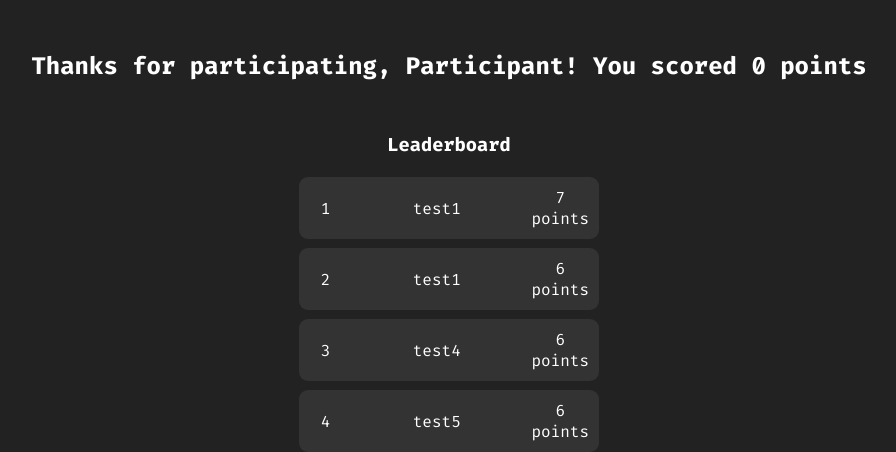
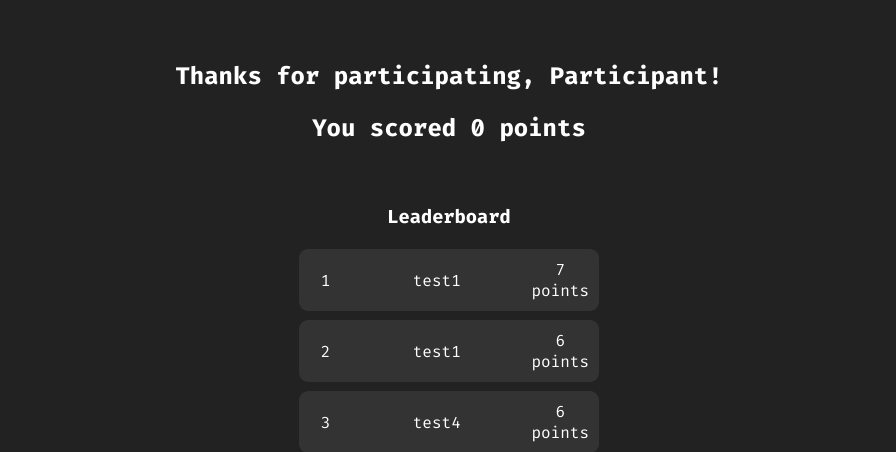
Before and after one commit to cyong113/SearchGermania, a Flask app: page /quiz_results in a window 1280 px wide. Shown: the part 241-693 px from the top of the page, without its empty margins (191-1087 px from the left). Run offline with Flask 3, Linux system fonts and the light colour scheme.

Commit message:
quiz results style

```diff
--- a/app/templates/quiz_results.html
+++ b/app/templates/quiz_results.html
@@ -43,8 +43,10 @@
             text-align: center;
         }
         .spaced-h2 {
-            margin-top: 50px; /* Adjust to desired space */
-            margin-bottom: 50px; /* Adjust to desired space */
+            margin-top: 60px; /* Adjust to desired space */
+            margin-bottom: 60px; /* Adjust to desired space */
+            margin-left: 36px;
+            margin-right: 36px;
         }
         .entry {
             display: flex;
@@ -89,8 +91,10 @@
     <div class="header">
         <h1>Quiz Results</h1>
     </div>
-    <div class="centered-content">
-        <h2 class = "spaced-h2">Thanks for participating, {{ nickname_temp }}! You scored {{ score_temp }} points</h2>
+    <div class="spaced-h2">
+        <h2 class = "centered-content">Thanks for participating, {{ nickname_temp }}!</h2>
+
+        <h2 class = "centered-content">You scored {{ score_temp }} points</h2>
     </div>
     <div class="centered-content">
         <h3>Leaderboard</h3>
```
